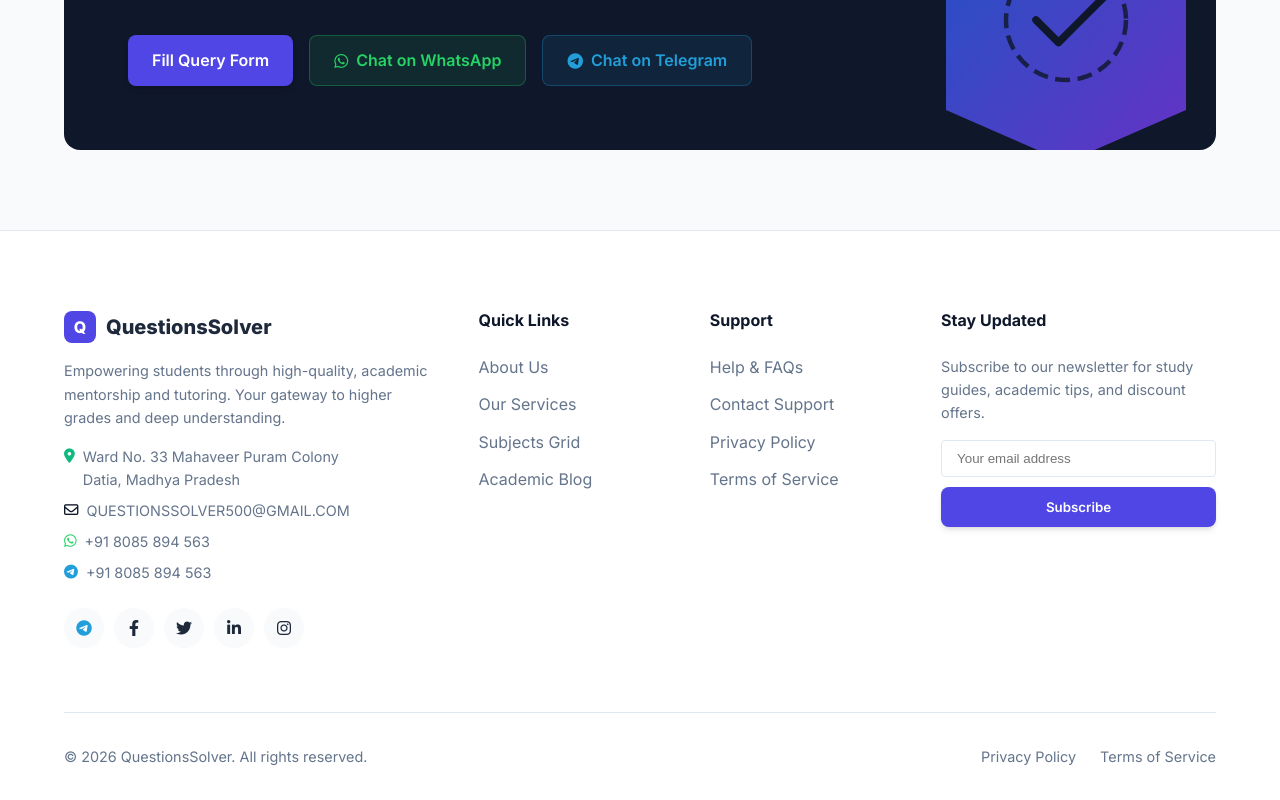
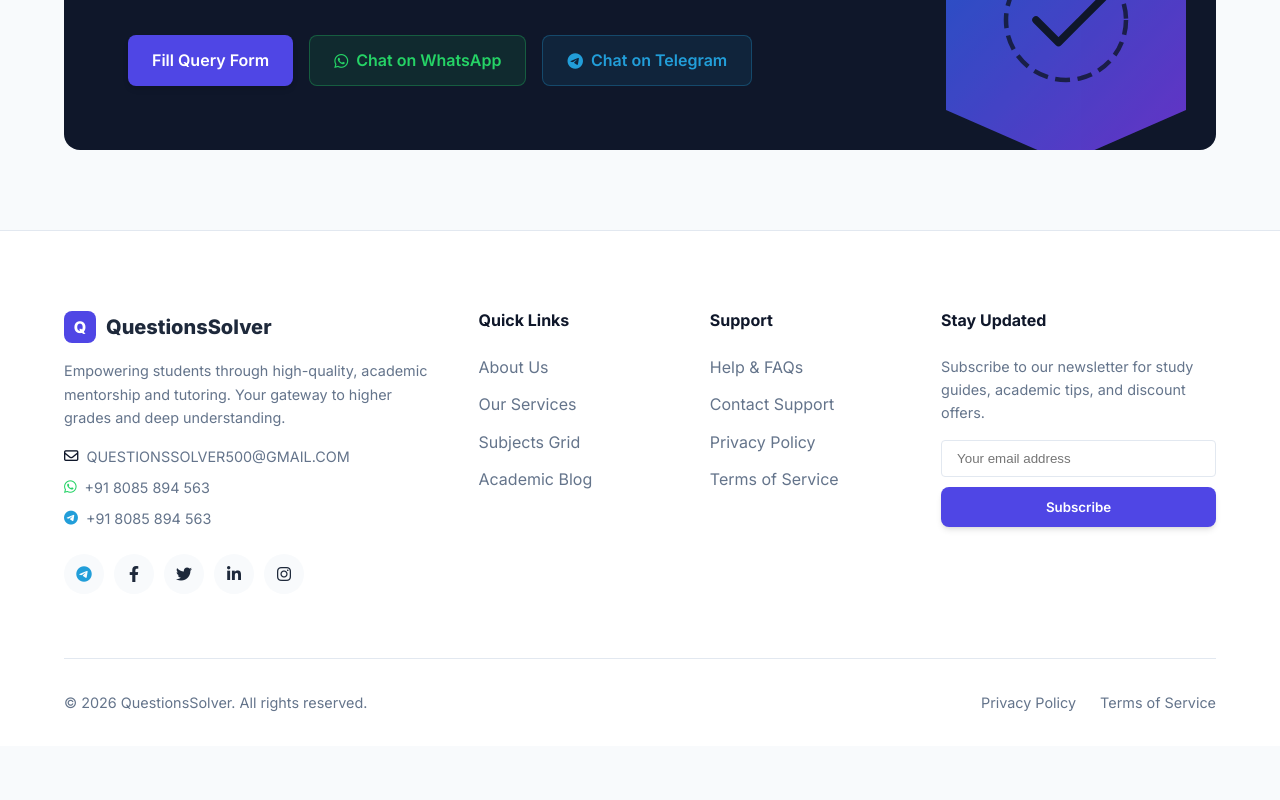
Before and after one commit to bmushtaq65-eng/QuestionsSolver, a React (Vite) app: page / in a window 1280 px wide. Shown: the part 7329-8129 px from the top of the page. After the commit the page ends 8075 px from the top, so only its background shows below. Built offline with nearby package versions, Linux system fonts and the light colour scheme.

Commit message:
Remove address from src/components/Footer.tsx

```diff
--- a/src/components/Footer.tsx
+++ b/src/components/Footer.tsx
@@ -13,10 +13,6 @@ export default function Footer() {
                     </Link>
                     <p className="footer-desc" style={{ color: 'var(--text-muted)', fontSize: '0.9rem', marginBottom: '1rem', lineHeight: '1.6' }}>Empowering students through high-quality, academic mentorship and tutoring. Your gateway to higher grades and deep understanding.</p>
                     <div style={{ display: 'flex', flexDirection: 'column', gap: '8px', marginBottom: '1.5rem' }}>
-                        <div style={{ color: 'var(--text-muted)', fontSize: '0.9rem', display: 'flex', alignItems: 'flex-start', gap: '8px' }}>
-                            <i className="fa-solid fa-location-dot" style={{ marginTop: '4px', color: '#10B981' }}></i>
-                            <span>Ward No. 33 Mahaveer Puram Colony<br />Datia, Madhya Pradesh</span>
-                        </div>
                         <a href="mailto:QUESTIONSSOLVER500@GMAIL.COM" style={{ color: 'var(--text-muted)', fontSize: '0.9rem', display: 'flex', alignItems: 'center', gap: '8px', textDecoration: 'none' }}><i className="fa-regular fa-envelope" style={{ color: 'var(--primary)' }}></i> QUESTIONSSOLVER500@GMAIL.COM</a>
                         <a href="https://wa.me/918085894563" target="_blank" rel="noopener noreferrer" style={{ color: 'var(--text-muted)', fontSize: '0.9rem', display: 'flex', alignItems: 'center', gap: '8px', textDecoration: 'none' }}><i className="fa-brands fa-whatsapp" style={{ color: '#25D366' }}></i> +91 8085 894 563</a>
                         <a href="https://t.me/+918085894563" target="_blank" rel="noopener noreferrer" style={{ color: 'var(--text-muted)', fontSize: '0.9rem', display: 'flex', alignItems: 'center', gap: '8px', textDecoration: 'none' }}><i className="fa-brands fa-telegram" style={{ color: '#229ED9' }}></i> +91 8085 894 563</a>
```
